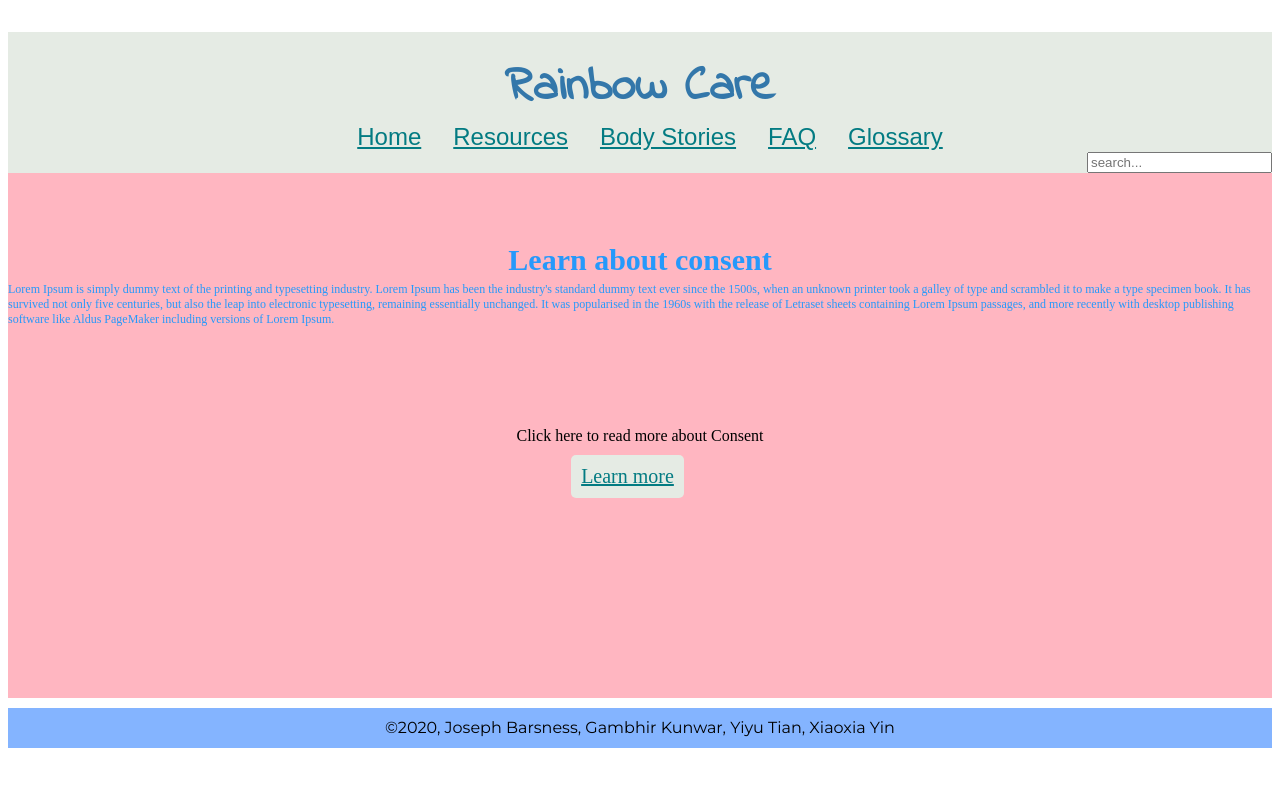
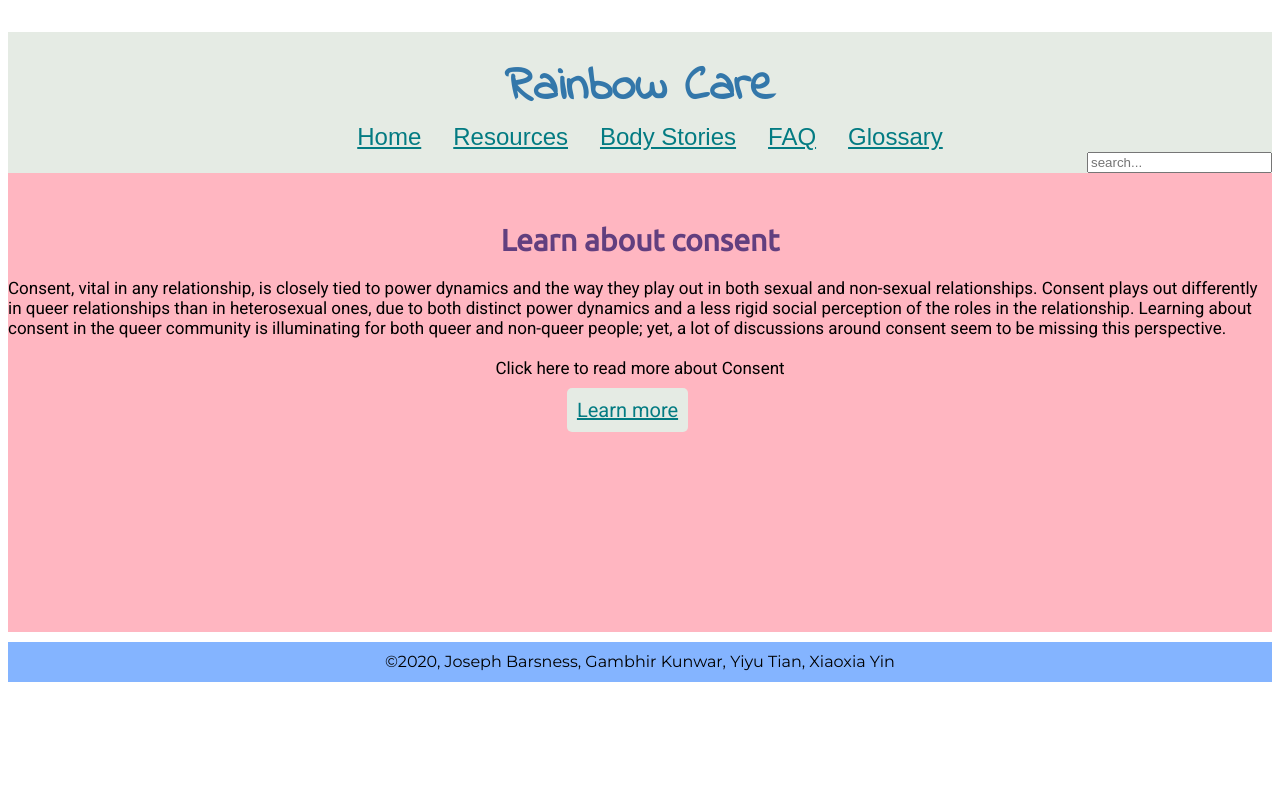
Before and after one commit to gambhirbk/rainbow-care, a React (Create React App) app: page /consent_main in a window 1280 px wide. Shown: the top 786 px of the page. Built offline with nearby package versions, Linux system fonts and the light colour scheme; a web font is replaced by a local one.

Commit message:
added styles for consent page

```diff
--- a/src/components/resources-consent/content-main/ConsentMainPage.js
+++ b/src/components/resources-consent/content-main/ConsentMainPage.js
@@ -14,7 +14,7 @@ class ConsentMainPage extends Component {
     return (
       <div>
         <h1 style={styles.header}> Learn about consent </h1>
-        <div style={styles.body}> Lorem Ipsum is simply dummy text of the printing and typesetting industry. Lorem Ipsum has been the industry's standard dummy text ever since the 1500s, when an unknown printer took a galley of type and scrambled it to make a type specimen book. It has survived not only five centuries, but also the leap into electronic typesetting, remaining essentially unchanged. It was popularised in the 1960s with the release of Letraset sheets containing Lorem Ipsum passages, and more recently with desktop publishing software like Aldus PageMaker including versions of Lorem Ipsum.
+        <div style={styles.body}> Consent, vital in any relationship, is closely tied to power dynamics and the way they play out in both sexual and non-sexual relationships. Consent plays out differently in queer relationships than in heterosexual ones, due to both distinct power dynamics and a less rigid social perception of the roles in the relationship. Learning about consent in the queer community is illuminating for both queer and non-queer people; yet, a lot of discussions around consent seem to be missing this perspective.
         </div>
 
         <div style={styles.buttonRow}> Click here to read more about Consent </div>
--- a/src/components/resources-consent/content-main/ConsentMainPageStyle.js
+++ b/src/components/resources-consent/content-main/ConsentMainPageStyle.js
@@ -1,22 +1,26 @@
 const styles = {
     header: {
         fontSize: 30,
-        color: "#2699FB",
         float: "center",
         display: 'flex',
         alignItems: 'center',
         justifyContent: 'center',
-        marginTop: 70,
-        marginBottom: 5,
+        marginTop: 50,
+        marginBottom: 20,
+        fontFamily: "'Ubuntu', sans-serif",
+        color: "#623F7F",
+        fontWeight: "bold"
     },
     body: {
-        fontSize: 12,
-        color: "#2699FB",
+        fontSize: 17,
+        fontFamily: "'Roboto', sans-serif",
+        color: "black",
+        float: "center",
         display: 'flex',
         alignItems: 'left',
         justifyContent: 'left',
         marginTop: 0,
-        marginBottom: 100,
+        marginBottom: 20,
     },
     buttonRow: {
         float: "center",
@@ -24,6 +28,8 @@ const styles = {
         alignItems: 'center',
         justifyContent: 'center',
         marginBottom: 10,
+        fontSize: 17,
+        fontFamily: "'Roboto', sans-serif",
     },
     button: {
         marginLeft: 35,
```
